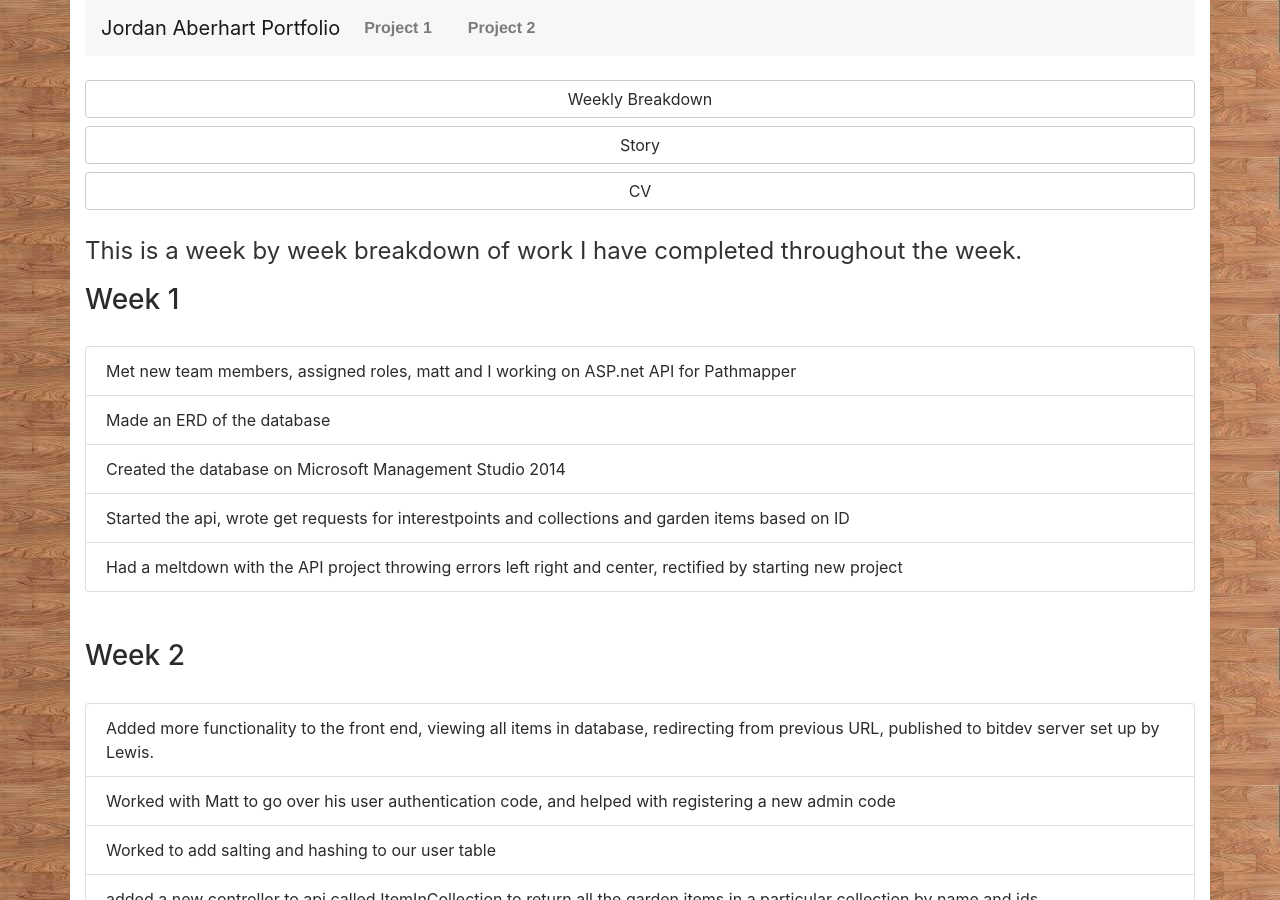
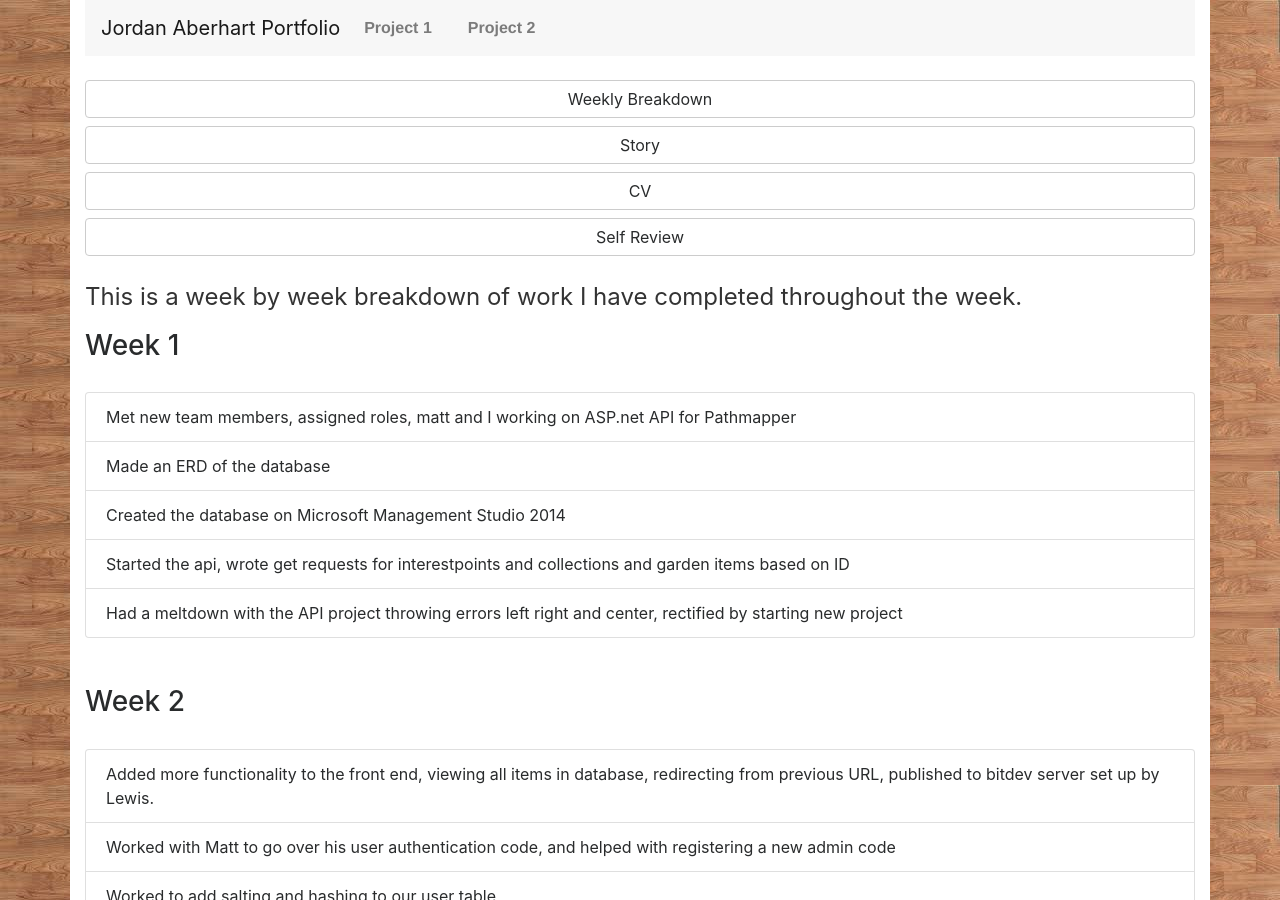
Before and after one commit to aberhjk1/aberhjk1.github.io, a Jekyll site: the page built from weeklybreakdown.html, in a window 1280 px wide and 900 px high. Built offline with Jekyll 4.4.1, drawn with Linux system fonts in a browser that asks for light colours; nearby versions of some CDN libraries.

Commit message:
Update weeklybreakdown.html

```diff
--- a/weeklybreakdown.html
+++ b/weeklybreakdown.html
@@ -6,6 +6,7 @@ title: Jordan Aberhart Evidence Portfolio
 <a class="btn btn-secondary btn-block" href="weeklybreakdown" role="button">Weekly Breakdown</a>
 <a class="btn btn-secondary btn-block" href="story" role="button">Story</a>
 <a class="btn btn-secondary btn-block" href="cv" role="button">CV</a>
+<a class="btn btn-secondary btn-block" href="selfreview" role="button">Self Review</a>
 <br>
 
 		<p>
```
